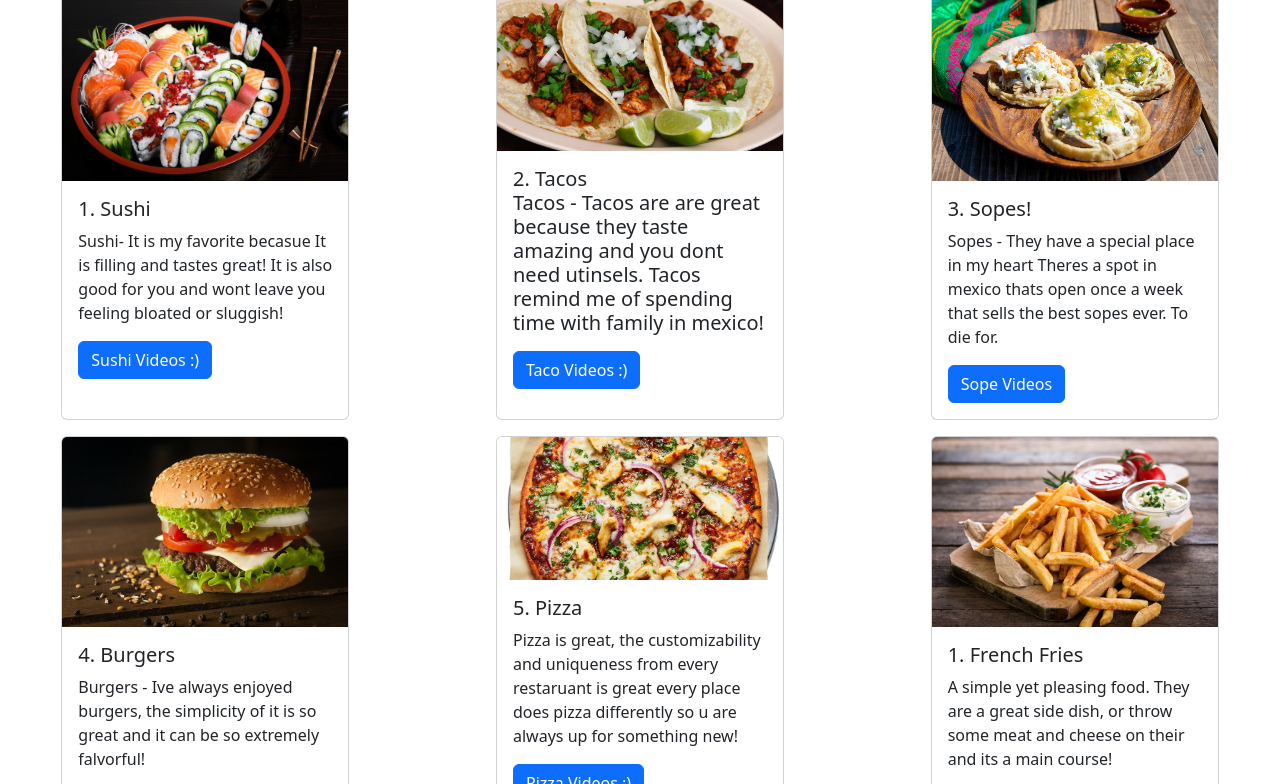
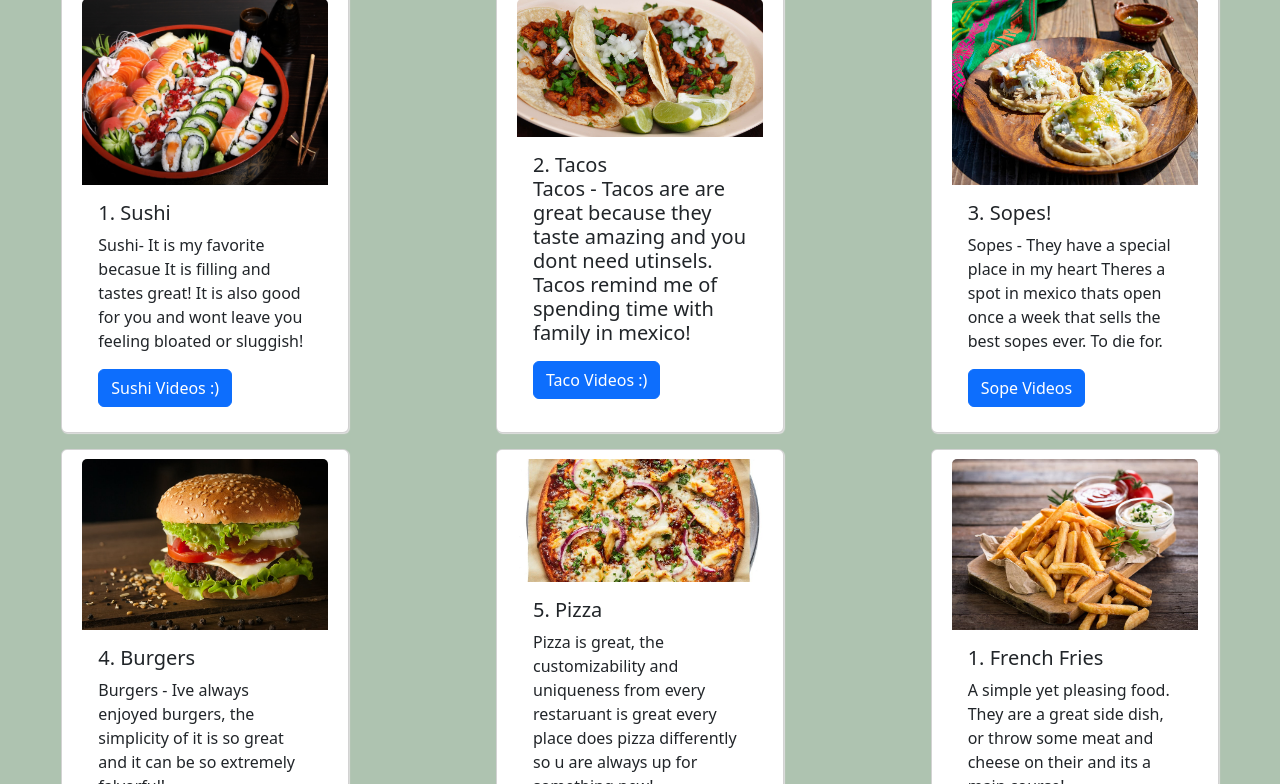
Before and after one commit to MarkRam2/toptenbootstrap, a plain HTML site: page pages/reed.html in a window 1280 px wide. Shown: the part 67-851 px from the top of the page. Drawn offline with nearby package versions, Linux system fonts and the light colour scheme.

Commit message:
styleslink

```diff
--- a/pages/reed.html
+++ b/pages/reed.html
@@ -5,7 +5,8 @@
     <meta name="viewport" content="width=device-width, initial-scale=1">
     <title>Bootstrap demo</title>
     <link href="https://cdn.jsdelivr.net/npm/bootstrap@5.2.2/dist/css/bootstrap.min.css" rel="stylesheet" integrity="sha384-Zenh87qX5JnK2Jl0vWa8Ck2rdkQ2Bzep5IDxbcnCeuOxjzrPF/et3URy9Bv1WTRi" crossorigin="anonymous">
-  </head>
+    <link rel="stylesheet" href="../Css/style.css">
+</head>
 
   <body>
 
```
